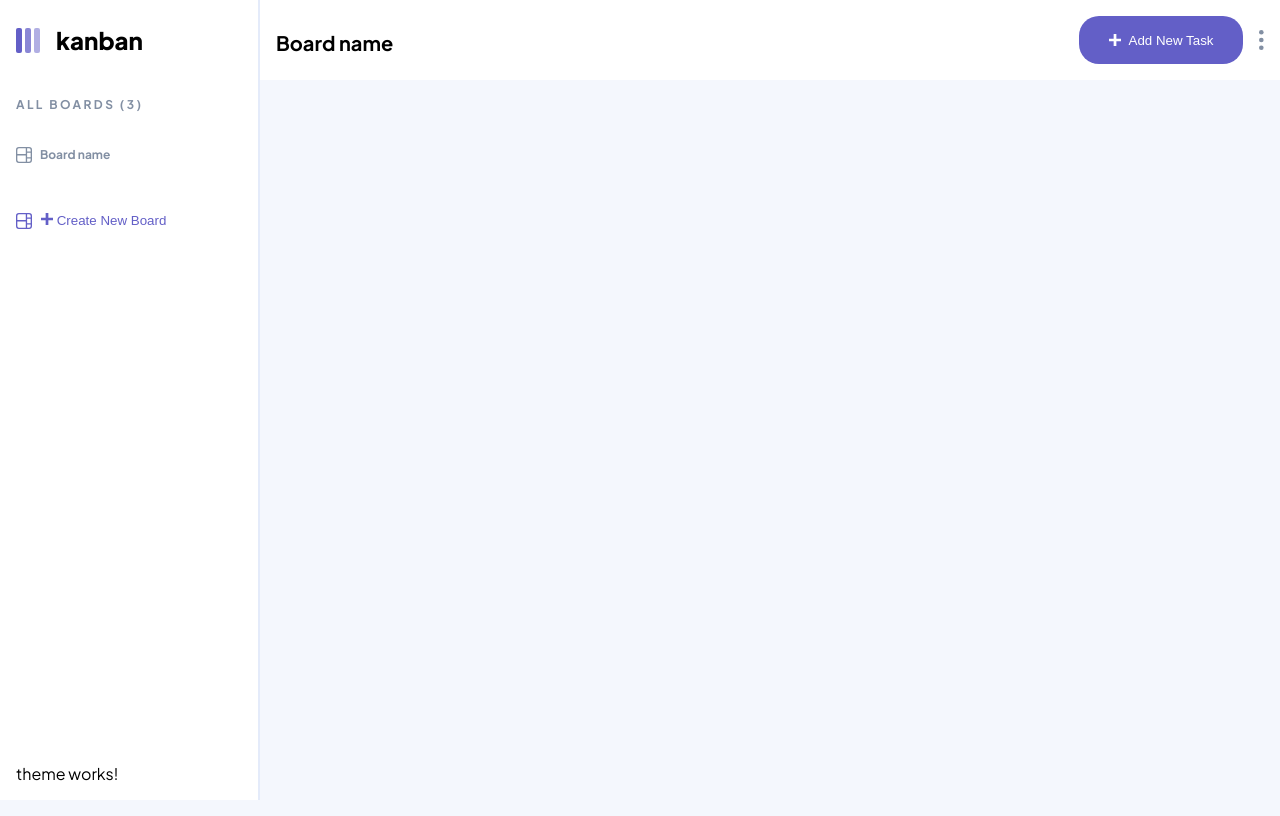
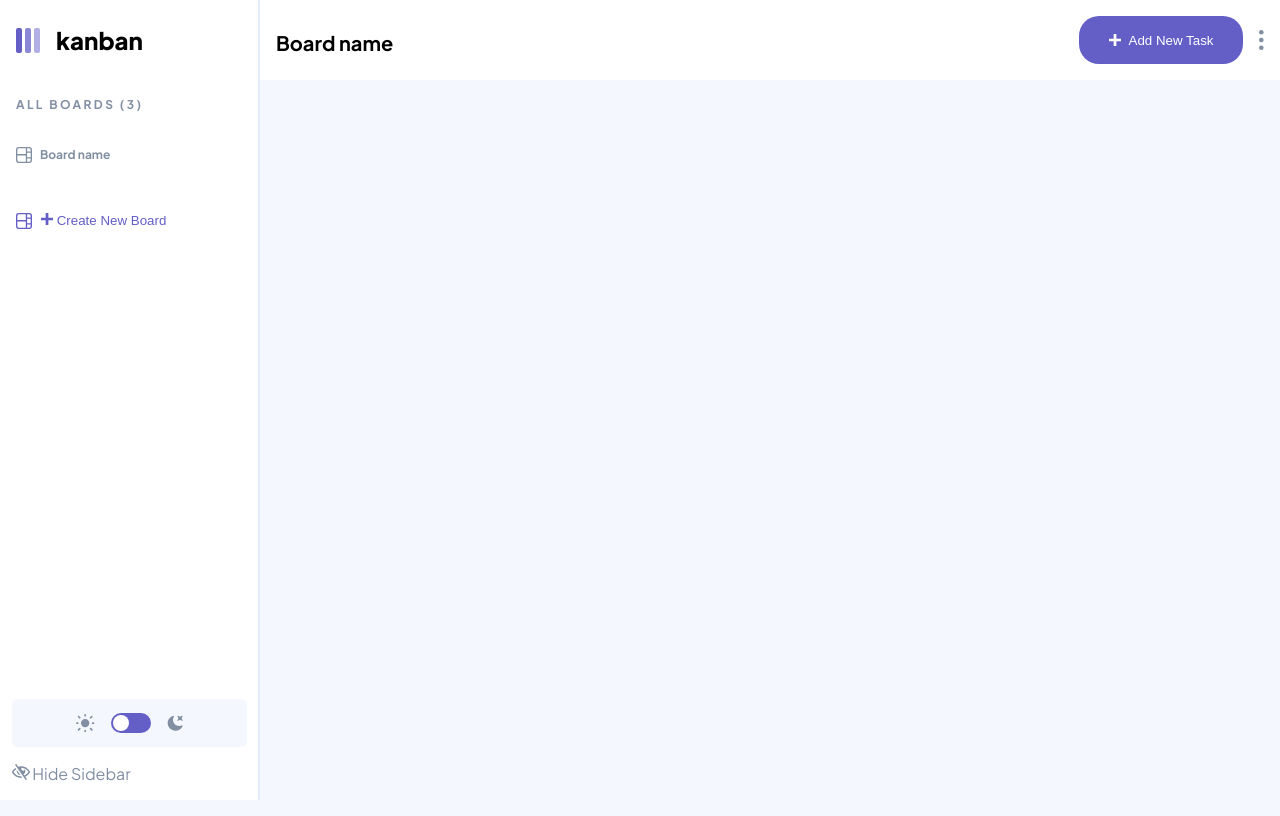
Before and after one commit to RhodyArthur/Kanban-Task-Management-Web-App, an Angular app: page / in a window 1280 px wide. Built offline with nearby package versions, Linux system fonts and the light colour scheme.

Commit message:
Adds theme layout

```diff
--- a/src/app/components/sidebar/sidebar.component.scss
+++ b/src/app/components/sidebar/sidebar.component.scss
@@ -85,7 +85,7 @@
         }
 
         .theme-container {
-            padding-left: 1rem;
+            @include flex-row(flex,center,center);
         }
     }
 }
--- a/src/app/components/theme/theme.component.html
+++ b/src/app/components/theme/theme.component.html
@@ -1 +1,32 @@
-<p>theme works!</p>
+<div class="theme-container">
+    <div class="container">
+
+        <!-- sun -->
+        <svg width="19" height="19" xmlns="http://www.w3.org/2000/svg">
+            <path d="M9.167 15.833a.833.833 0 0 1 .833.834v.833a.833.833 0 0 1-1.667 0v-.833a.833.833 0 0 1 .834-.834ZM3.75 13.75a.833.833 0 0 1 .59 1.422l-1.25 1.25a.833.833 0 0 1-1.18-1.178l1.25-1.25a.833.833 0 0 1 .59-.244Zm10.833 0c.221 0 .433.088.59.244l1.25 1.25a.833.833 0 0 1-1.179 1.178l-1.25-1.25a.833.833 0 0 1 .59-1.422ZM9.167 5a4.167 4.167 0 1 1 0 8.334 4.167 4.167 0 0 1 0-8.334Zm-7.5 3.333a.833.833 0 0 1 0 1.667H.833a.833.833 0 1 1 0-1.667h.834Zm15.833 0a.833.833 0 0 1 0 1.667h-.833a.833.833 0 0 1 0-1.667h.833Zm-1.667-6.666a.833.833 0 0 1 .59 1.422l-1.25 1.25a.833.833 0 1 1-1.179-1.178l1.25-1.25a.833.833 0 0 1 .59-.244Zm-13.333 0c.221 0 .433.088.59.244l1.25 1.25a.833.833 0 0 1-1.18 1.178L1.91 3.09a.833.833 0 0 1 .59-1.422ZM9.167 0A.833.833 0 0 1 10 .833v.834a.833.833 0 1 1-1.667 0V.833A.833.833 0 0 1 9.167 0Z" fill="#828FA3"/>
+        </svg>
+
+        <!-- toggle -->
+        <div class="toggle-container">
+            <input type="checkbox" id="toggle" class="toggle-checkbox">
+            <label for="toggle" class="toggle-label">
+                <span class="toggle-slider"></span>
+            </label>
+        </div>
+
+        <!-- moon -->
+        <svg width="16" height="16" xmlns="http://www.w3.org/2000/svg">
+            <path d="M6.474.682c.434-.11.718.406.481.78A6.067 6.067 0 0 0 6.01 4.72c0 3.418 2.827 6.187 6.314 6.187.89.002 1.77-.182 2.584-.54.408-.18.894.165.724.57-1.16 2.775-3.944 4.73-7.194 4.73-4.292 0-7.771-3.41-7.771-7.615 0-3.541 2.466-6.518 5.807-7.37Zm8.433.07c.442-.294.969.232.674.674l-.525.787a1.943 1.943 0 0 0 0 2.157l.525.788c.295.441-.232.968-.674.673l-.787-.525a1.943 1.943 0 0 0-2.157 0l-.786.525c-.442.295-.97-.232-.675-.673l.525-.788a1.943 1.943 0 0 0 0-2.157l-.525-.787c-.295-.442.232-.968.674-.673l.787.525a1.943 1.943 0 0 0 2.157 0Z" fill="#828FA3"/>
+        </svg>
+    </div>
+
+</div>
+
+<!-- hide sidebar -->
+<div class="hide-sidebar">
+    <svg width="18" height="16" xmlns="http://www.w3.org/2000/svg">
+        <path d="M8.522 11.223a4.252 4.252 0 0 1-3.654-5.22l3.654 5.22ZM9 12.25A8.685 8.685 0 0 1 1.5 8a8.612 8.612 0 0 1 2.76-2.864l-.86-1.23A10.112 10.112 0 0 0 .208 7.238a1.5 1.5 0 0 0 0 1.524A10.187 10.187 0 0 0 9 13.75c.414 0 .828-.025 1.239-.074l-1-1.43A8.88 8.88 0 0 1 9 12.25Zm8.792-3.488a10.14 10.14 0 0 1-4.486 4.046l1.504 2.148a.375.375 0 0 1-.092.523l-.648.453a.375.375 0 0 1-.523-.092L3.19 1.044A.375.375 0 0 1 3.282.52L3.93.068a.375.375 0 0 1 .523.092l1.735 2.479A10.308 10.308 0 0 1 9 2.25c3.746 0 7.031 2 8.792 4.988a1.5 1.5 0 0 1 0 1.524ZM16.5 8a8.674 8.674 0 0 0-6.755-4.219A1.75 1.75 0 1 0 12.75 5v-.001a4.25 4.25 0 0 1-1.154 5.366l.834 1.192A8.641 8.641 0 0 0 16.5 8Z" fill="#828FA3"/>
+    </svg>
+
+    Hide Sidebar
+</div>
--- a/src/app/components/theme/theme.component.scss
+++ b/src/app/components/theme/theme.component.scss
@@ -0,0 +1,70 @@
+@use '../../../styles/theme';
+@use '../../../styles/breakpoints';
+@import '../../../styles/mixin';
+@import '../../../styles/variables';
+@import '../../../styles/typography';
+
+.theme-container {
+    @include flex-row(flex, center, center);
+    background-color: var(--body-bg);
+    width: pxToRem(235);
+    padding: 0.875rem;
+    border-radius: 6px;
+
+    .container {
+        @include flex-row(flex, space-between, center);
+        gap: 1rem;
+
+        .toggle-container {
+            @include flex-row(flex, center, center);
+
+            .toggle-checkbox {
+                display: none;
+            }
+
+            .toggle-label {
+                display: block;
+                width: 40px;
+                height: 20px;
+                background-color: $purple;
+                border-radius: 20px;
+                position: relative;
+                cursor: pointer;
+                transition: background-color 0.3s;
+
+                .toggle-slider {
+                    position: absolute;
+                    top: 2px;
+                    left: 2px;
+                    width: 16px;
+                    height: 16px;
+                    background-color: $white;
+                    border-radius: 50%;
+                    transition: transform 0.3s;
+                }
+            }
+
+            /* Change the background color and slider position when checked */
+            .toggle-checkbox:checked + .toggle-label {
+                background-color: $purple;
+            }
+
+            .toggle-checkbox:checked + .toggle-label .toggle-slider {
+                transform: translateX(20px);
+            }
+        }
+    }
+}
+
+.hide-sidebar {
+    display: none;
+}
+
+// media queries
+@include breakpoints.mq(tablet) {
+    .hide-sidebar {
+        display: block;
+        margin-top: 1rem;
+        color: $medium-gray;
+    }
+}
--- a/src/styles/_theme.scss
+++ b/src/styles/_theme.scss
@@ -16,5 +16,6 @@ $dark-mode: (
     "body-bg": $very-dark-gray,
     "text-clr": $light-gray,
     "bar": $dark-lines,
-    "sidebar-bg": $medium-gray
+    "sidebar-bg": $medium-gray,
+
 );
```
